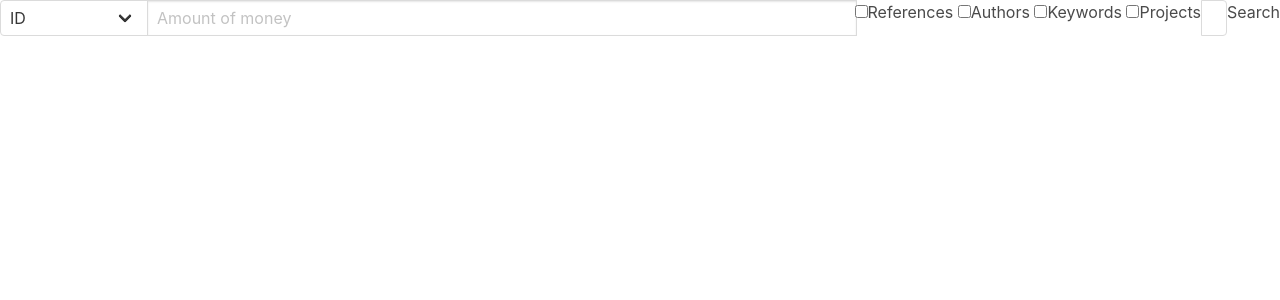
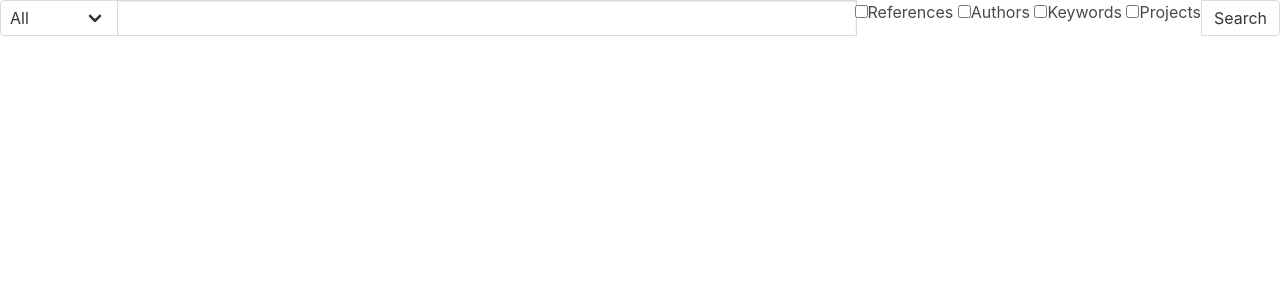
Before and after one commit to fferegrino/mybib, a Flask app: page / in a window 1280 px wide. Shown: the top 300 px of the page. Run offline with Flask 2, Linux system fonts and the light colour scheme; parts of the project's set-up code (start-up, migrations or seed data) failed here and were passed over; some libraries are stand-ins or nearby versions.

Commit message:
modified front end to search by different parameters

```diff
--- a/mybib/web/front/static/js/graph.js
+++ b/mybib/web/front/static/js/graph.js
@@ -33,6 +33,8 @@ var projectNodes = "projects{name}";
     var keywordsCheck = $("#keywordsCheck");
     var projectsCheck = $("#projectsCheck");
     var referencesCheck = $("#referencesCheck");
+    var queryParameterText = $('#queryParameter');
+    var queryTypeSelect = $("#queryType");
 
     searchButton.click(function(e) {
         var query_fields = fields.slice();
@@ -49,16 +51,20 @@ var projectNodes = "projects{name}";
             query_fields.push(referenceNodes);
         }
 
-        console.log(query_fields.join(', '));
+        queryType = queryTypeSelect.val();
+        if(queryType !== 'papers') {
+            queryType += ' (parameter: "' + queryParameterText.val() + '")'
+        }
 
-        query_graph("{ papers {" + query_fields.join(', ') + '} }');
+        query_graph("{ " + queryType + " {" + query_fields.join(', ') + '} }');
     });
 
 
     function query_graph(query) {
     console.log(query);
     $.get('graphql?query=' + query, function(response) {
-        papers = response.data.papers
+        papers = response.data[queryTypeSelect.val()];
+        console.log(papers)
 
         var nodes = []
         var edges = []
--- a/mybib/web/front/templates/graph.html
+++ b/mybib/web/front/templates/graph.html
@@ -11,17 +11,18 @@
          <div class="field has-addons">
             <p class="control">
                <span class="select">
-                  <select>
-                     <option>ID</option>
-                     <option>Title</option>
-                     <option>Author</option>
-                     <option>Keyword</option>
-                     <option>Investigation</option>
+                  <select id="queryType">
+                     <option value="papers">All</option>
+                     <option value="by_keywords">Keyword</option>
+                     <option value="by_id">ID</option>
+                     <option value="by_title">Title</option>
+                     <option value="by_author">Author</option>
+                     <option value="by_project">Project</option>
                   </select>
                </span>
             </p>
             <p class="control is-expanded">
-               <input class="input" type="text" placeholder="Amount of money">
+               <input class="input" type="text" id="queryParameter">
             </p>
             <p class="control">
             <div class="field is-horizontal">
@@ -42,7 +43,7 @@
             </div>
             </p>
             <p class="control">
-               <input type="button" class="button" id="searchButton">Search</input>
+               <input type="button" class="button" id="searchButton" value="Search">
             </p>
          </div>
       </div>
```
